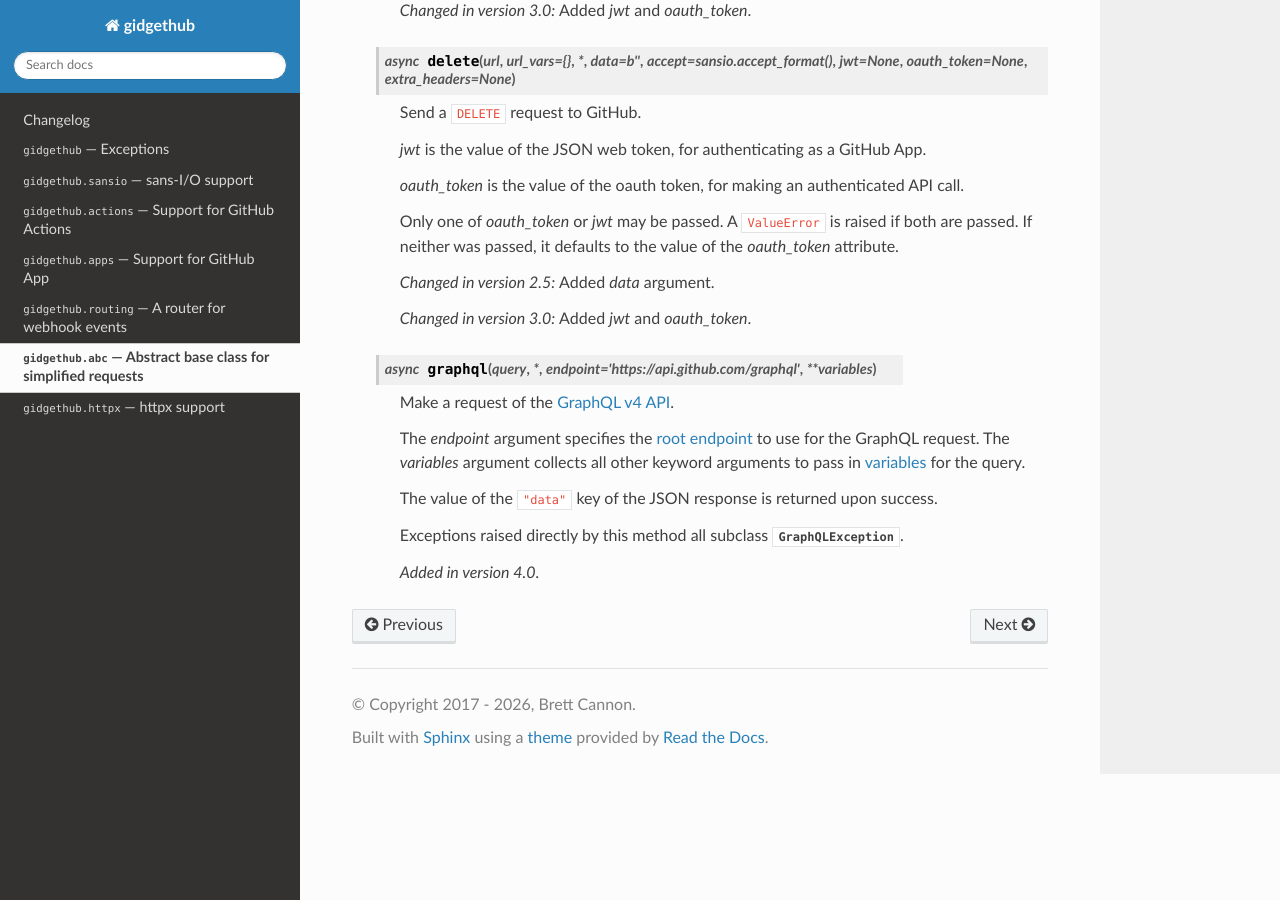
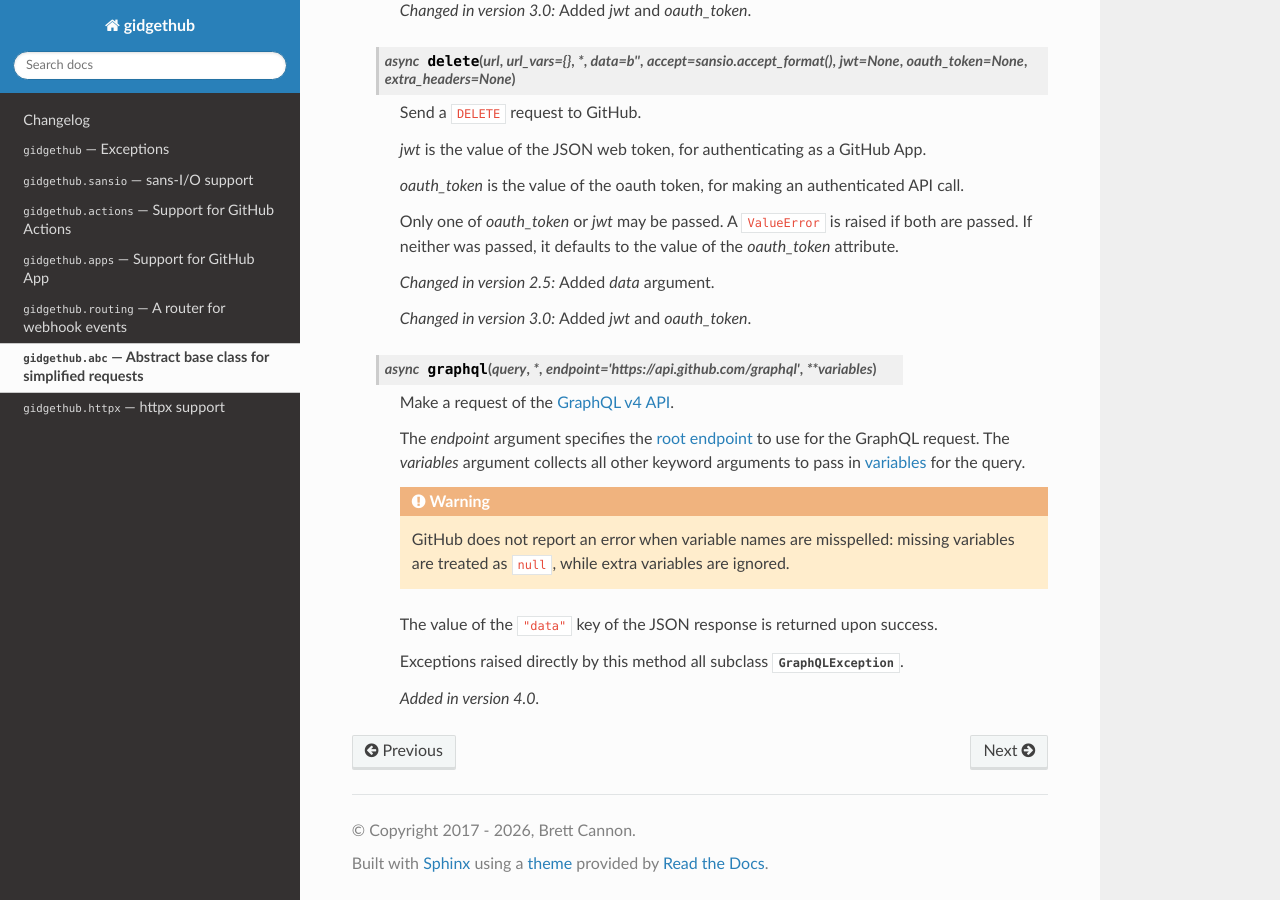
Before and after one commit to gidgethub/gidgethub, a Sphinx documentation site: the page built from docs/abc.rst, in a window 1280 px wide and 900 px high, scrolled down 5952 px. Built offline with Sphinx 7.4.7 and the Read the Docs theme 3.1.0, drawn with Linux system fonts in a browser that asks for light colours; pages that are not in the unit, such as notebooks, are missing from menus.

Commit message:
Document GitHub handling of misnamed GraphQL variables (#251)
Co-authored-by: copilot-swe-agent[bot] <198982749+Copilot@users.noreply.github.com>
Co-authored-by: brettcannon <54418+brettcannon@users.noreply.github.com>

```diff
--- a/docs/abc.rst
+++ b/docs/abc.rst
@@ -416,6 +416,11 @@ experimental APIs without issue.
         `variables <https://docs.github.com/en/free-pro-team@latest/graphql/guides/forming-calls-with-graphql#working-with-variables>`_
         for the query.
 
+        .. warning::
+            GitHub does not report an error when variable names are misspelled:
+            missing variables are treated as ``null``, while extra variables are
+            ignored.
+
         The value of the ``"data"`` key of the JSON response is returned upon
         success.
 
```
Also changed, not shown: 1 other file.
